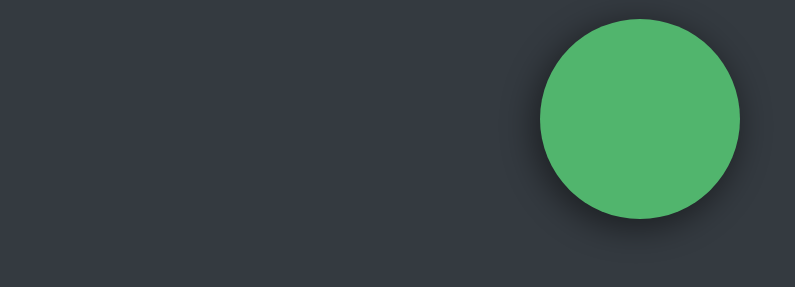
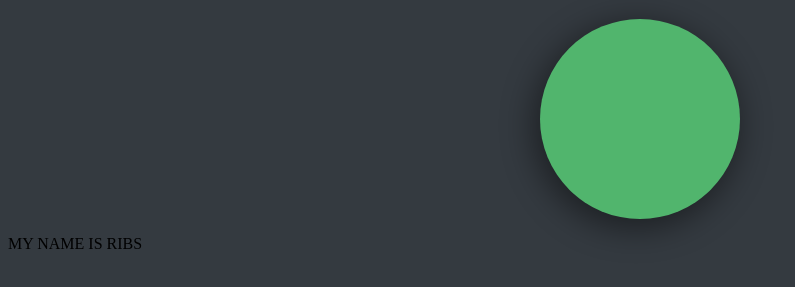
Before and after one commit to Cajaye/Demo-repo, a plain HTML site: page index.html in a window 1280 px wide. Shown: the part 61-348 px from the top of the page, without its empty margins (0-795 px from the left). Drawn offline with Linux system fonts and the light colour scheme.

Commit message:
Adds name to home page

```diff
--- a/index.html
+++ b/index.html
@@ -17,5 +17,6 @@
       </section>
       <script src="main.js"></script>
     </main>
+    <p>MY NAME IS RIBS</p>
   </body>
 </html>
```
